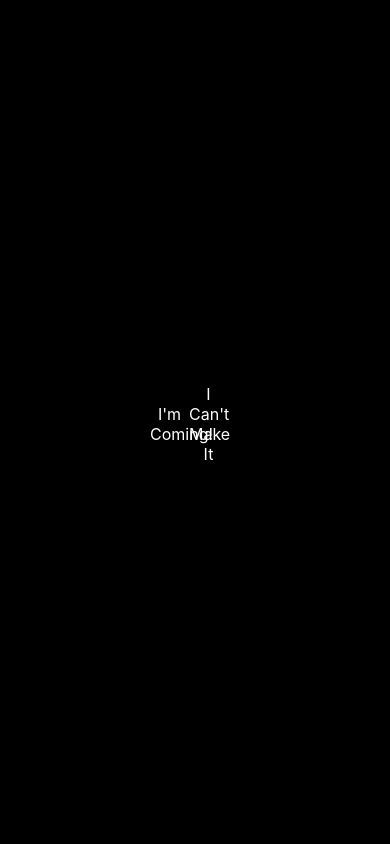
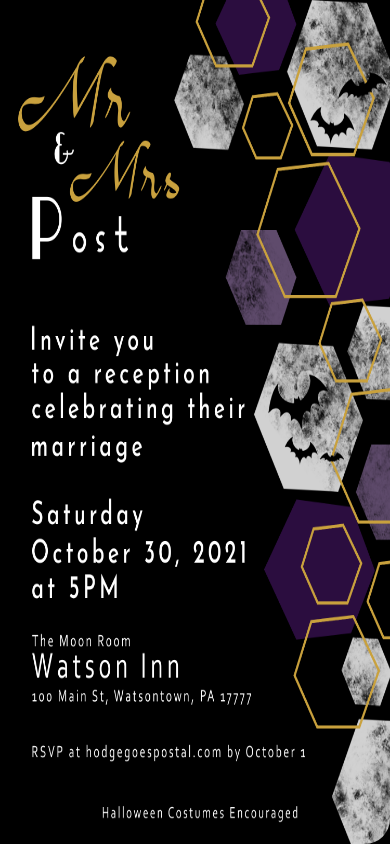
Before and after one commit to adamrpostjr/Reception-RSVP, a Svelte app: page / in a window 390 px wide. Built offline with nearby package versions, Linux system fonts and the light colour scheme.

Commit message:
Finalized desktop -- working on tablet and mobile

```diff
--- a/public/global.css
+++ b/public/global.css
@@ -1,4 +1,5 @@
-html, body {
+html,
+body {
   position: relative;
   width: 100%;
   height: 100%;
@@ -11,11 +12,12 @@ body {
   color: white;
   background: black;
   box-sizing: border-box;
-	font-family: -apple-system, BlinkMacSystemFont, "Segoe UI", Roboto, Oxygen-Sans, Ubuntu, Cantarell, "Helvetica Neue", sans-serif;
+  font-family: -apple-system, BlinkMacSystemFont, "Segoe UI", Roboto,
+    Oxygen-Sans, Ubuntu, Cantarell, "Helvetica Neue", sans-serif;
 }
 
 a {
-	color: rgb(0,100,200);
+  color: rgb(0, 100, 200);
   text-decoration: none;
 }
 
@@ -24,14 +26,17 @@ a:hover {
 }
 
 a:visited {
-	color: rgb(0,80,160);
+  color: rgb(0, 80, 160);
 }
 
 label {
   display: block;
 }
 
-input, button, select, textarea {
+input,
+button,
+select,
+textarea {
   font-family: inherit;
   font-size: inherit;
   -webkit-padding: 0.4em 0;
@@ -63,3 +68,12 @@ button:not(:disabled):active {
 button:focus {
   border-color: #666;
 }
+
+@media only screen and (max-width: 768px) {
+  html,
+  body {
+    overflow-x: hidden;
+    overflow-y: scroll;
+	}
+  }
+}
--- a/src/Adults.svelte
+++ b/src/Adults.svelte
@@ -136,4 +136,14 @@
     float: right;
     width: 100%;
   }
+  @media only screen and (max-width: 1024px) {
+    foodSelection {
+      flex: 1 0 auto;
+      background: #d1d1d1;
+      color: black;
+      padding: 25px;
+      margin: 15px;
+      width: 50%;
+    }
+  }
 </style>
--- a/src/App.svelte
+++ b/src/App.svelte
@@ -57,4 +57,10 @@
     flex-direction: row;
     justify-content: space-between;
   }
+
+  @media only screen and (max-width: 768px) {
+    main {
+      flex-direction: column;
+    }
+  }
 </style>
--- a/src/Card.svelte
+++ b/src/Card.svelte
@@ -1,18 +1,30 @@
 <script>
-
 </script>
 
 <card>
- <img src="/Reception.webp" alt="">
+  <img src="/Reception.webp" alt="" />
 </card>
 
 <style>
-  card{
+  card {
     float: right;
   }
-  img{
+  img {
     height: 100vh;
     border-radius: 0 25px 25px 0;
+  }
 
+  @media only screen and (max-width: 768px) {
+    card {
+      /* position: absolute; */
+      width: 100vw;
+      height: 100vh;
+      float: unset;
+      order: 1;
+    }
+    img {
+      width: 100vw;
+      height: 100vh;
+    }
   }
 </style>
--- a/src/Child.svelte
+++ b/src/Child.svelte
@@ -136,4 +136,14 @@
     float: right;
     width: 100%;
   }
+  @media only screen and (max-width: 1024px) {
+    foodSelection {
+      flex: 1 0 auto;
+      background: #d1d1d1;
+      color: black;
+      padding: 25px;
+      margin: 15px;
+      width: 50%;
+    }
+  }
 </style>
--- a/src/Coming.svelte
+++ b/src/Coming.svelte
@@ -38,4 +38,20 @@
     width: 10vw;
     text-align: center;
   }
+
+  @media only screen and (max-width: 1024px) {
+    rsvp {
+      margin: unset;
+    }
+    span {
+      white-space: nowrap;
+    }
+  }
+
+  @media only screen and (max-width: 768px) {
+    rsvp {
+      height: 100vh;
+      order: 2;
+    }
+  }
 </style>
--- a/src/FinalResults.svelte
+++ b/src/FinalResults.svelte
@@ -114,4 +114,10 @@
     justify-content: space-evenly;
     flex-wrap: wrap;
   }
+  @media only screen and (max-width: 768px) {
+    main {
+      order: 2;
+      height: 100vh;
+    }
+  }
 </style>
--- a/src/FoodChoices.svelte
+++ b/src/FoodChoices.svelte
@@ -96,4 +96,10 @@
   button {
     width: 100%;
   }
+  @media only screen and (max-width: 768px) {
+    foodtainer {
+      order: 2;
+      height: 100vh;
+    }
+  }
 </style>
--- a/src/RSVP.svelte
+++ b/src/RSVP.svelte
@@ -209,4 +209,22 @@
     padding-left: 5px;
     box-sizing: border-box;
   }
+  @media only screen and (max-width: 1024px) {
+    form {
+      width: 100%;
+      justify-content: flex-start;
+      display: flex;
+      flex-direction: column;
+      margin: unset;
+      box-sizing: border-box;
+      padding: 30px;
+    }
+  }
+
+  @media only screen and (max-width: 768px) {
+    form {
+      order: 2;
+      height: 100vh;
+    }
+  }
 </style>
--- a/src/RSVPNotComing.svelte
+++ b/src/RSVPNotComing.svelte
@@ -71,4 +71,21 @@
   textarea {
     resize: none;
   }
+  @media only screen and (max-width: 1024px) {
+    form {
+      width: 100%;
+      justify-content: flex-start;
+      display: flex;
+      flex-direction: column;
+      margin: unset;
+      box-sizing: border-box;
+      padding: 30px;
+    }
+  }
+  @media only screen and (max-width: 768px) {
+    form {
+      order: 2;
+      height: 100vh;
+    }
+  }
 </style>
```
Lines whose indentation alone changed are shown as unchanged.
